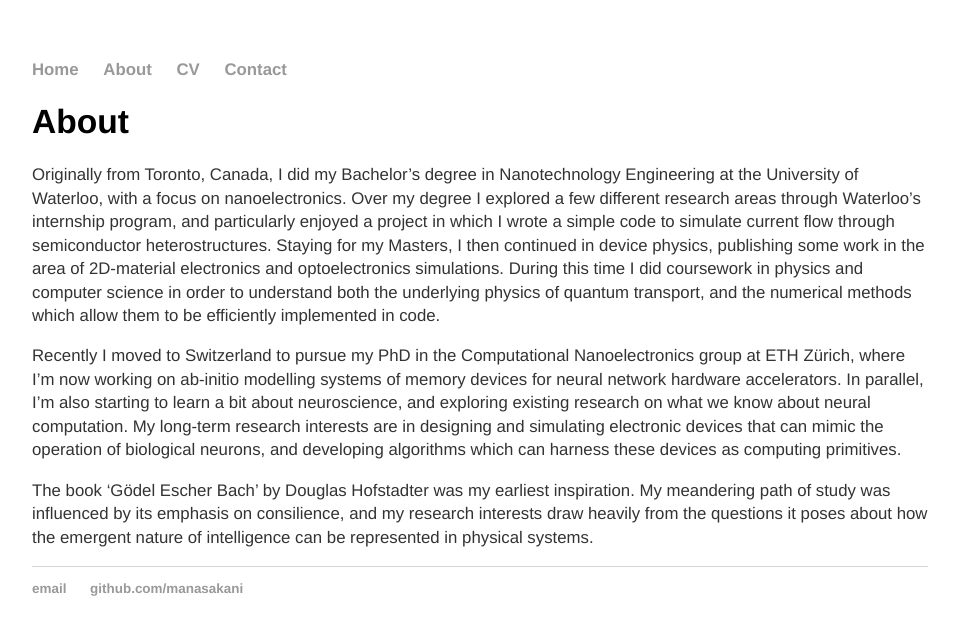
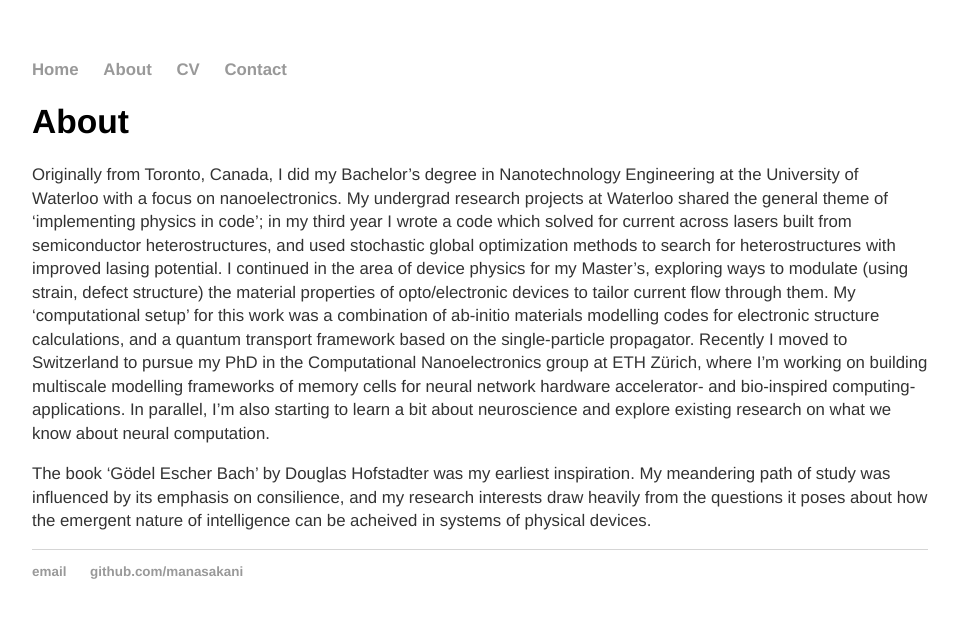
Before and after one commit to manasakani/manaskani.github.io, a Jekyll site: the page built from about/index.md, in a window 1280 px wide. Shown: the top 635 px of the page, without its empty margins (160-1119 px from the left). Built offline with Jekyll 4.4.1, drawn with Linux system fonts in a browser that asks for light colours.

Commit message:
Update index.md

```diff
--- a/about/index.md
+++ b/about/index.md
@@ -5,8 +5,6 @@
 
 # About
 
-Originally from Toronto, Canada, I did my Bachelor's degree in Nanotechnology Engineering at the University of Waterloo, with a focus on nanoelectronics. Over my degree I explored a few different research areas through Waterloo's internship program, and particularly enjoyed a project in which I wrote a simple code to simulate current flow through semiconductor heterostructures. Staying for my Masters, I then continued in device physics, publishing some work in the area of 2D-material electronics and optoelectronics simulations. During this time I did coursework in physics and computer science in order to understand both the underlying physics of quantum transport, and the numerical methods which allow them to be efficiently implemented in code.
+Originally from Toronto, Canada, I did my Bachelor's degree in Nanotechnology Engineering at the University of Waterloo with a focus on nanoelectronics. My undergrad research projects at Waterloo shared the general theme of 'implementing physics in code'; in my third year I wrote a code which solved for current across lasers built from semiconductor heterostructures, and used stochastic global optimization methods to search for heterostructures with improved lasing potential. I continued in the area of device physics for my Master's, exploring ways to modulate (using strain, defect structure) the material properties of opto/electronic devices to tailor current flow through them. My 'computational setup' for this work was a combination of ab-initio materials modelling codes for electronic structure calculations, and a quantum transport framework based on the single-particle propagator. Recently I moved to Switzerland to pursue my PhD in the Computational Nanoelectronics group at ETH Zürich, where I'm working on building multiscale modelling frameworks of memory cells for neural network hardware accelerator- and bio-inspired computing- applications. In parallel, I'm also starting to learn a bit about neuroscience and explore existing research on what we know about neural computation.
 
-Recently I moved to Switzerland to pursue my PhD in the Computational Nanoelectronics group at ETH Zürich, where I'm now working on ab-initio modelling systems of memory devices for neural network hardware accelerators. In parallel, I'm also starting to learn a bit about neuroscience, and exploring existing research on what we know about neural computation. My long-term research interests are in designing and simulating electronic devices that can mimic the operation of biological neurons, and developing algorithms which can harness these devices as computing primitives.
-
-The book 'Gödel Escher Bach' by Douglas Hofstadter was my earliest inspiration. My meandering path of study was influenced by its emphasis on consilience, and my research interests draw heavily from the questions it poses about how the emergent nature of intelligence can be represented in physical systems.
+The book 'Gödel Escher Bach' by Douglas Hofstadter was my earliest inspiration. My meandering path of study was influenced by its emphasis on consilience, and my research interests draw heavily from the questions it poses about how the emergent nature of intelligence can be acheived in systems of physical devices.
```
